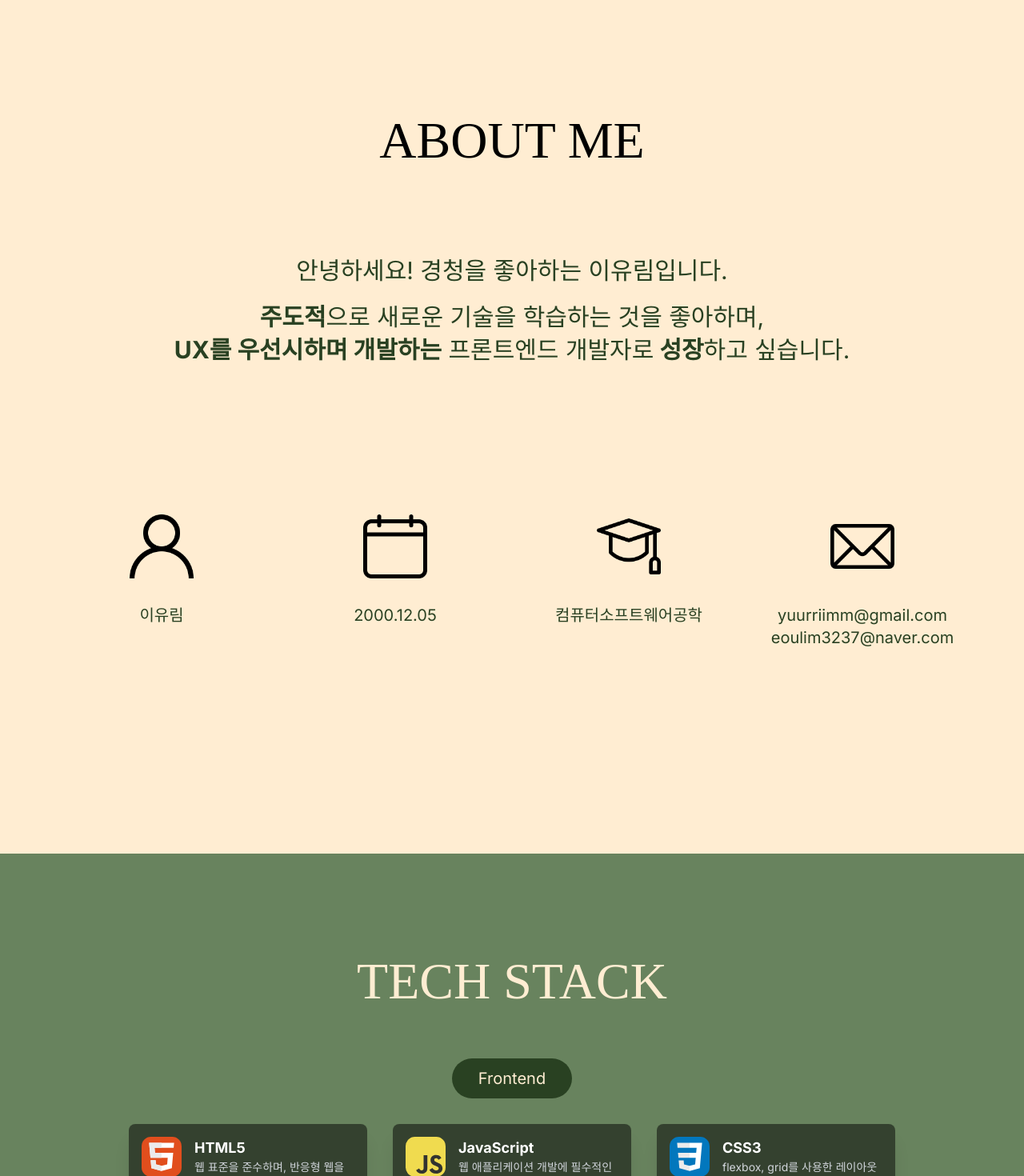
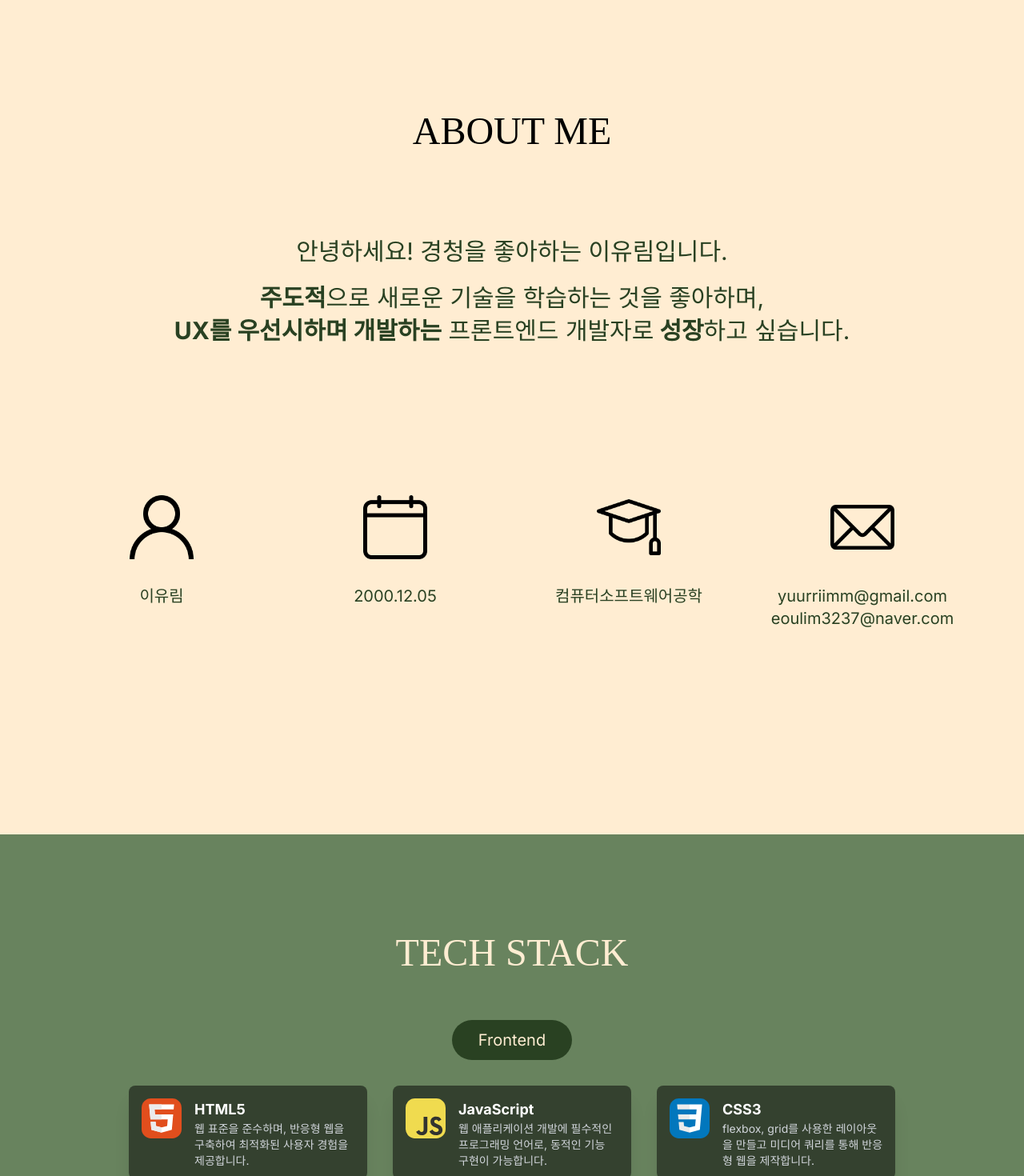
Before and after one commit to yurim1205/yurim_portfolio, a React (Vite) app in the folder yurim-portfolio/: page / in a window 1280 px wide. Shown: the part 800-2270 px from the top of the page at 80% size. Built offline with nearby package versions, Linux system fonts and the light colour scheme; a web font is replaced by a local one.

Commit message:
feat: 제목 크기 조정

```diff
--- a/yurim-portfolio/src/components/about/about.jsx
+++ b/yurim-portfolio/src/components/about/about.jsx
@@ -32,7 +32,7 @@ const About = () => {
       className="w-full min-h-screen mx-auto bg-[#FFEDD2] flex flex-col items-center justify-center px-4 py-32"
     >
       <div className="max-w-6xl w-full px-4 mb-32">
-        <p className="mb-24 text-[96px] sm:text-[64px] text-center font-thin font-abhaya decoration-[2px]">
+        <p className="mb-24 text-[64px] sm:text-[48px] text-center font-thin font-abhaya decoration-[2px]">
           ABOUT ME
         </p>
 
--- a/yurim-portfolio/src/components/project/projectItem.jsx
+++ b/yurim-portfolio/src/components/project/projectItem.jsx
@@ -2,9 +2,9 @@ import React from "react";
 import { FaGithub } from 'react-icons/fa';
 
 const ProjectItem = ({ title, image, description, techStack, problem, semiTitle, date, url, projectGithub }) => (
-    <div className="w-[1200px] h-[700px] flex items-center justify-center">
+    <div className="w-full h-[700px] flex items-center justify-end ml-4">
         {/* 프로젝트 이미지 */}
-        <div className="w-1/2 h-full flex flex-col items-center justify-start mr-8">
+        <div className="w-1/2 h-full flex flex-col items-center justify-start ">
             <div className="w-full flex items-center justify-center overflow-hidden shadow-2xl mb-4">
                 <img
                     src={image}
@@ -39,10 +39,10 @@ const ProjectItem = ({ title, image, description, techStack, problem, semiTitle,
         </div>
 
         {/* 가운데 선 */}
-        <div className="w-[2px] h-[700px] bg-text items-start justify-start"></div>
+        <div className="w-[2px] h-[700px] bg-text items-start justify-start ml-8"></div>
 
-        <div className="w-1/2 h-full flex flex-col items-start justify-start px-8">
-            <div className="mb-4 w-[90%] max-w-[450px] bg-main rounded-full items-start justify-start gap-4 flex flex-col">
+        <div className="w-1/2 h-full flex flex-col items-start justify-start px-8 ml-4">
+            <div className="mb-4 w-[100%] max-w-[450px] bg-main rounded-full items-start justify-start gap-4 flex flex-col">
                 <div className="gap-4 flex flex-col items-start justify-start">
                     <p className="text-[20px] sm:text-[20px] text-center text-main bg-text text-sm font-sans py-4 px-4 font-bold">
                         프로젝트 설명
--- a/yurim-portfolio/src/components/stack/stackList.jsx
+++ b/yurim-portfolio/src/components/stack/stackList.jsx
@@ -41,7 +41,7 @@ const StackList = () => {
             id="stack"
             className="w-full min-h-screen py-20 mx-auto flex flex-col justify-start items-center relative bg-[#68835E] overflow-hidden"
         >
-            <p className="mt-8 text-[96px] sm:text-[64px] text-center font-thin font-abhaya decoration-[2px] text-[#FFEDD2]">
+            <p className="mt-8 text-[64px] sm:text-[48px] text-center font-thin font-abhaya decoration-[2px] text-[#FFEDD2]">
                 TECH STACK
             </p>
 
```
